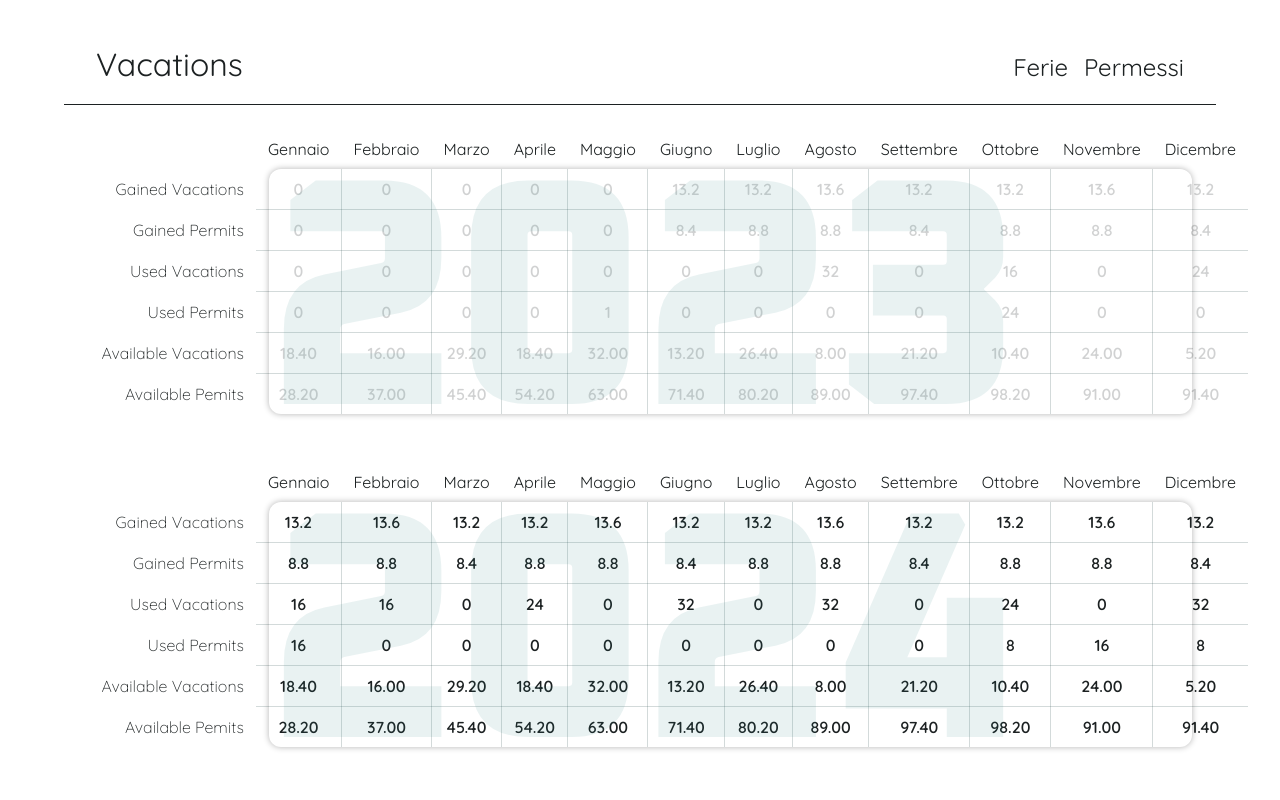
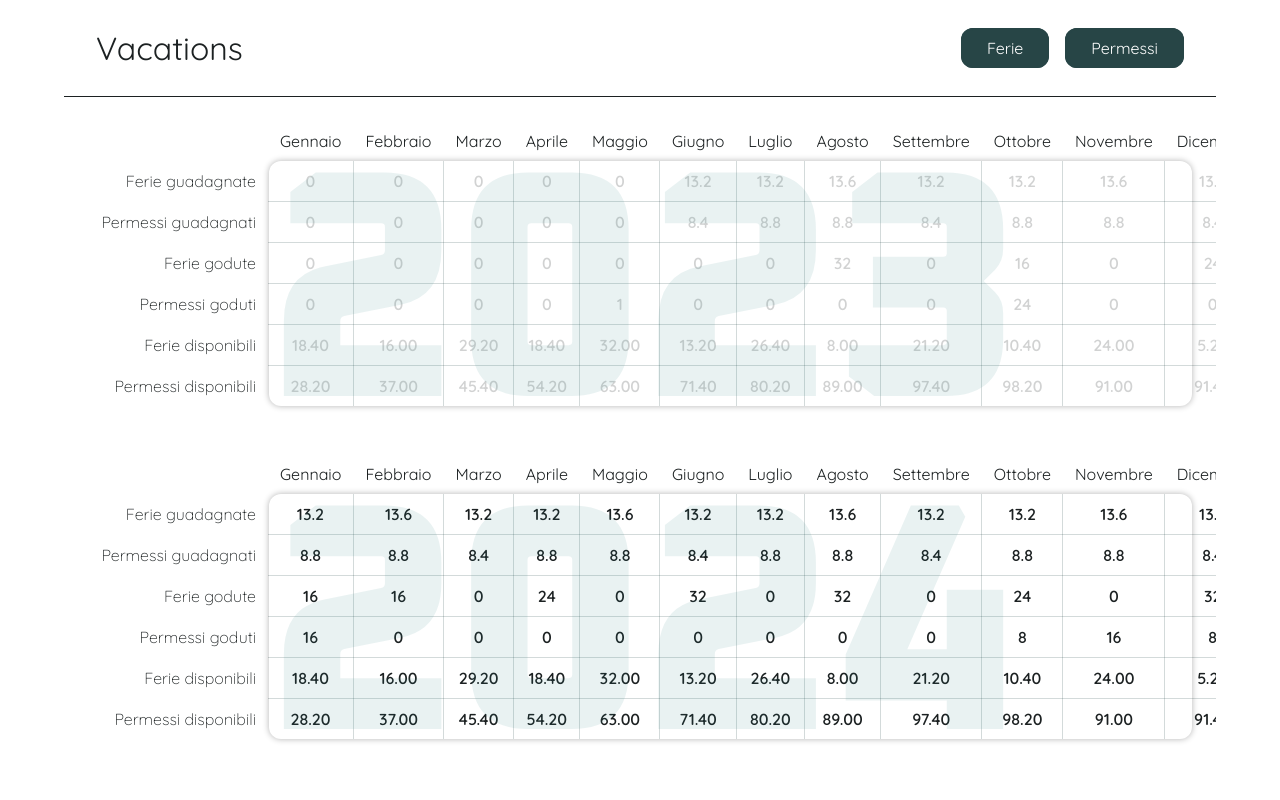
Before and after one commit to nicolapasqua99/nicolapasqualini.it, a Next.js app: page /vacations in a window 1280 px wide. Shown: the top 800 px of the page. Built offline with nearby package versions, Linux system fonts and the light colour scheme.

Commit message:
dinamically show and hide permits

```diff
--- a/app/vacations/page.css
+++ b/app/vacations/page.css
@@ -13,11 +13,11 @@ main {
 header {
     display: flex;
     flex-direction: row;
-    align-items: baseline;
+    align-items: center;
     justify-content: space-between;
     height: 48px;
     width: calc(90vw - 48px);
-    margin: 24px auto 0;
+    margin: 0px auto 0;
     border-bottom: 1px solid;
     padding: 24px;
     & i {
@@ -28,8 +28,19 @@ header {
         margin: 0 8px;
     }
     & span {
-        font-size: 24px;
+        font-size: 16px;
         margin: 0 8px;
+        padding: 8px 24px;
+        border-radius: 12px;
+        border: 2px solid var(--tertiary);
+        background-color: white;
+        cursor: pointer;
+        color: var(--tertiary);
+        user-select: none;
+        &.active {
+            background-color: var(--tertiary);
+            color: white;
+        }
     }
 }
 
@@ -38,7 +49,12 @@ header {
     width: 90vw;
     margin: 0 auto;
     flex-direction: column;
-    &::-webkit-scrollbar-track {
+    overflow-y: scroll;
+    height: calc(100vh - 97px);
+    &::-webkit-scrollbar {
+        display: none;
+    }
+    /* &::-webkit-scrollbar-track {
         -webkit-box-shadow: inset 0 0 6px rgba(0, 0, 0, 0.3);
         background-color: #f5f5f5;
         border-bottom-left-radius: 8px;
@@ -57,7 +73,7 @@ header {
         background-color: var(--primary);
         border-bottom-left-radius: 8px;
         border-bottom-right-radius: 8px;
-    }
+    } */
 }
 table {
     transform: translate(0, 0);
@@ -68,7 +84,7 @@ table {
         display: block;
         position: absolute;
         font-size: 54px;
-        width: 144px;
+        width: 156px;
         text-align: center;
         padding: 0 12px;
         transform: translateY(-48px);
@@ -130,10 +146,10 @@ table {
             width: 100px;
             font-weight: 600;
             &.pastMonth {
-                opacity: .2;
+                opacity: 0.2;
             }
             &:first-of-type {
-                width: 144px;
+                width: 156px;
                 display: block;
                 font-weight: 100;
                 border-right: none;
--- a/app/vacations/page.tsx
+++ b/app/vacations/page.tsx
@@ -1,5 +1,7 @@
-import { get } from 'http'
+'use client'
+
 import './page.css'
+import { useState } from 'react'
 
 const csvData: string = `Anno;2023;;;;;;;;;;;;2024;;;;;;;;;;;;2025;;;;;;;;;;;
 Mese;Gennaio;Febbraio;Marzo;Aprile;Maggio;Giugno;Luglio;Agosto;Settembre;Ottobre;Novembre;Dicembre;Gennaio;Febbraio;Marzo;Aprile;Maggio;Giugno;Luglio;Agosto;Settembre;Ottobre;Novembre;Dicembre;Gennaio;Febbraio;Marzo;Aprile;Maggio;Giugno;Luglio;Agosto;Settembre;Ottobre;Novembre;Dicembre;
@@ -76,6 +78,9 @@ export default function Home() {
     let todayMonth: number = new Date().getMonth()
     let todayYear: string = new Date().getFullYear().toString()
 
+    const [showPermits, setShowPermits] = useState(true)
+    const [showVacations, setShowVacations] = useState(true)
+
     return (
         <main>
             <header>
@@ -84,8 +89,18 @@ export default function Home() {
                     <h2>Vacations</h2>
                 </div>
                 <div>
-                    <span>Ferie</span>
-                    <span>Permessi</span>
+                    {showVacations && (
+                        <span className="active" onClick={() => setShowVacations(false)}>
+                            Ferie
+                        </span>
+                    )}
+                    {!showVacations && <span onClick={() => setShowVacations(true)}>Ferie</span>}
+                    {showPermits && (
+                        <span className="active" onClick={() => setShowPermits(false)}>
+                            Permessi
+                        </span>
+                    )}
+                    {!showPermits && <span onClick={() => setShowPermits(true)}>Permessi</span>}
                 </div>
             </header>
             <div className="table-container">
@@ -101,8 +116,9 @@ export default function Home() {
                                 </tr>
                             </thead>
                             <tbody id={year}>
+                                {showVacations && (
                                     <tr>
-                                    <td>Gained Vacations</td>
+                                        <td>Ferie guadagnate</td>
                                         {Object.keys(csvDataObject[year]).map((month: string, monthIndex: number) => {
                                             if (year < todayYear)
                                                 return (
@@ -118,11 +134,13 @@ export default function Home() {
                                                 )
                                             else if (year == todayYear && monthIndex >= todayMonth) return <td key={year + '_' + month + '_gainedVacationHours'}>{csvDataObject[year][month].gainedVacationHours}</td>
                                             else if (year > todayYear) return <td key={year + '_' + month + '_gainedVacationHours'}>{csvDataObject[year][month].gainedVacationHours}</td>
-                                        else return <td></td>
+                                            return <td></td>
                                         })}
                                     </tr>
+                                )}
+                                {showPermits && (
                                     <tr>
-                                    <td>Gained Permits</td>
+                                        <td>Permessi guadagnati</td>
                                         {Object.keys(csvDataObject[year]).map((month: string, monthIndex: number) => {
                                             if (year < todayYear)
                                                 return (
@@ -138,11 +156,13 @@ export default function Home() {
                                                 )
                                             else if (year == todayYear && monthIndex >= todayMonth) return <td key={year + '_' + month + '_gainedPermitHours'}>{csvDataObject[year][month].gainedPermitHours}</td>
                                             else if (year > todayYear) return <td key={year + '_' + month + '_gainedPermitHours'}>{csvDataObject[year][month].gainedPermitHours}</td>
-                                        else return <td></td>
+                                            return <td></td>
                                         })}
                                     </tr>
+                                )}
+                                {showVacations && (
                                     <tr>
-                                    <td>Used Vacations</td>
+                                        <td>Ferie godute</td>
                                         {Object.keys(csvDataObject[year]).map((month: string, monthIndex: number) => {
                                             if (year < todayYear)
                                                 return (
@@ -158,11 +178,13 @@ export default function Home() {
                                                 )
                                             else if (year == todayYear && monthIndex >= todayMonth) return <td key={year + '_' + month + '_usedVacationHours'}>{csvDataObject[year][month].usedVacationHours}</td>
                                             else if (year > todayYear) return <td key={year + '_' + month + '_usedVacationHours'}>{csvDataObject[year][month].usedVacationHours}</td>
-                                        else return <td></td>
+                                            return <td></td>
                                         })}
                                     </tr>
+                                )}
+                                {showPermits && (
                                     <tr>
-                                    <td>Used Permits</td>
+                                        <td>Permessi goduti</td>
                                         {Object.keys(csvDataObject[year]).map((month: string, monthIndex: number) => {
                                             if (year < todayYear)
                                                 return (
@@ -178,11 +200,13 @@ export default function Home() {
                                                 )
                                             else if (year == todayYear && monthIndex >= todayMonth) return <td key={year + '_' + month + '_usedPermitHours'}>{csvDataObject[year][month].usedPermitHours}</td>
                                             else if (year > todayYear) return <td key={year + '_' + month + '_usedPermitHours'}>{csvDataObject[year][month].usedPermitHours}</td>
-                                        else return <td></td>
+                                            return <td></td>
                                         })}
                                     </tr>
+                                )}
+                                {showVacations && (
                                     <tr>
-                                    <td>Available Vacations</td>
+                                        <td>Ferie disponibili</td>
                                         {Object.keys(csvDataObject[year]).map((month: string, monthIndex: number) => {
                                             if (year < todayYear)
                                                 return (
@@ -198,11 +222,13 @@ export default function Home() {
                                                 )
                                             else if (year == todayYear && monthIndex >= todayMonth) return <td key={year + '_' + month + '_gainedVacationHours'}>{getTotalVacations(monthIndex, year)}</td>
                                             else if (year > todayYear) return <td key={year + '_' + month + '_gainedVacationHours'}>{getTotalVacations(monthIndex, year)}</td>
-                                        else return <td></td>
+                                            return <td></td>
                                         })}
                                     </tr>
+                                )}
+                                {showPermits && (
                                     <tr>
-                                    <td>Available Pemits</td>
+                                        <td>Permessi disponibili</td>
                                         {Object.keys(csvDataObject[year]).map((month: string, monthIndex: number) => {
                                             if (year < todayYear)
                                                 return (
@@ -218,9 +244,10 @@ export default function Home() {
                                                 )
                                             else if (year == todayYear && monthIndex >= todayMonth) return <td key={year + '_' + month + '_gainedVacationHours'}>{getTotalPermits(monthIndex, year)}</td>
                                             else if (year > todayYear) return <td key={year + '_' + month + '_gainedVacationHours'}>{getTotalPermits(monthIndex, year)}</td>
-                                        else return <td></td>
+                                            return <td></td>
                                         })}
                                     </tr>
+                                )}
                             </tbody>
                         </table>
                     )
```
Lines whose indentation alone changed are shown as unchanged.
